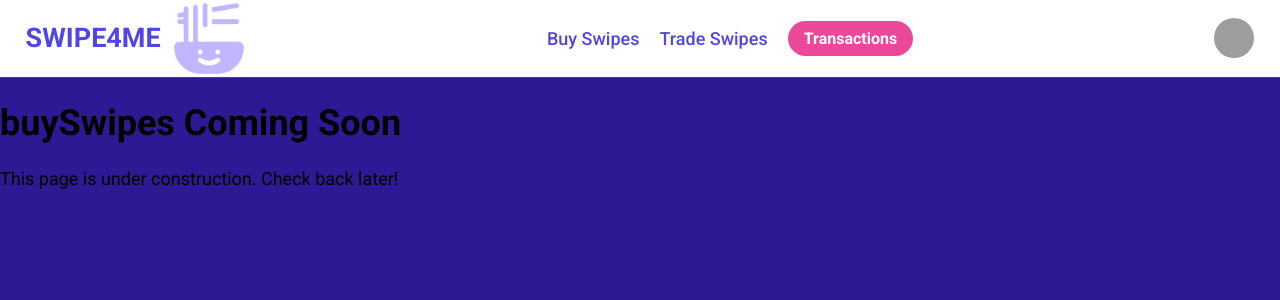
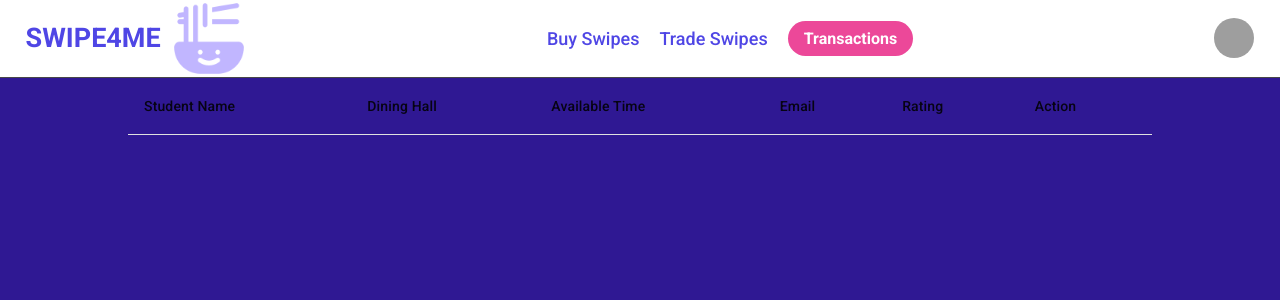
Before and after one commit to RuoHan-Chen/SwipeForMe, a React (Vite) app in the folder Swipe4MeFrontend/: page /buySwipes in a window 1280 px wide. Shown: the top 300 px of the page. Built offline with nearby package versions, Linux system fonts and the light colour scheme; grey boxes are pictures that could not be loaded.

Commit message:
initial table

```diff
--- a/Swipe4MeFrontend/src/pages/buySwipes.tsx
+++ b/Swipe4MeFrontend/src/pages/buySwipes.tsx
@@ -1,10 +1,24 @@
 import React from "react";
+import Table from "@mui/material/Table";
+import TableHead from "@mui/material/TableHead";
+import TableRow from "@mui/material/TableRow";
+import TableCell from "@mui/material/TableCell";
 
 const buySwipes: React.FC = () => {
   return (
     <div className="filler-container">
-      <h1 className="filler-title">buySwipes Coming Soon</h1>
-      <p className="filler-text">This page is under construction. Check back later!</p>
+      <Table style={{ width: "80%", margin: "0 auto" }}>
+        <TableHead>
+          <TableRow>
+            <TableCell>Student Name</TableCell>
+            <TableCell>Dining Hall</TableCell>
+            <TableCell>Available Time</TableCell>
+            <TableCell>Email</TableCell>
+            <TableCell>Rating</TableCell>
+            <TableCell>Action</TableCell>
+          </TableRow>
+        </TableHead>
+      </Table>
     </div>
   );
 };
```
